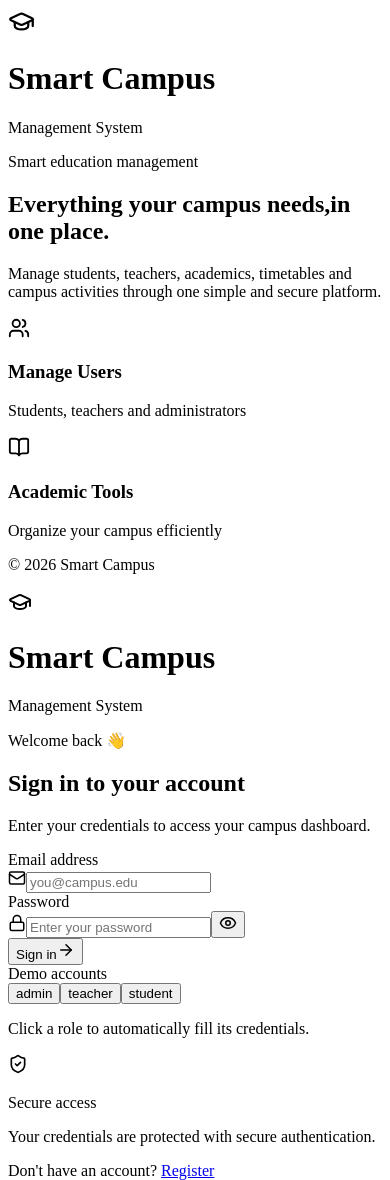
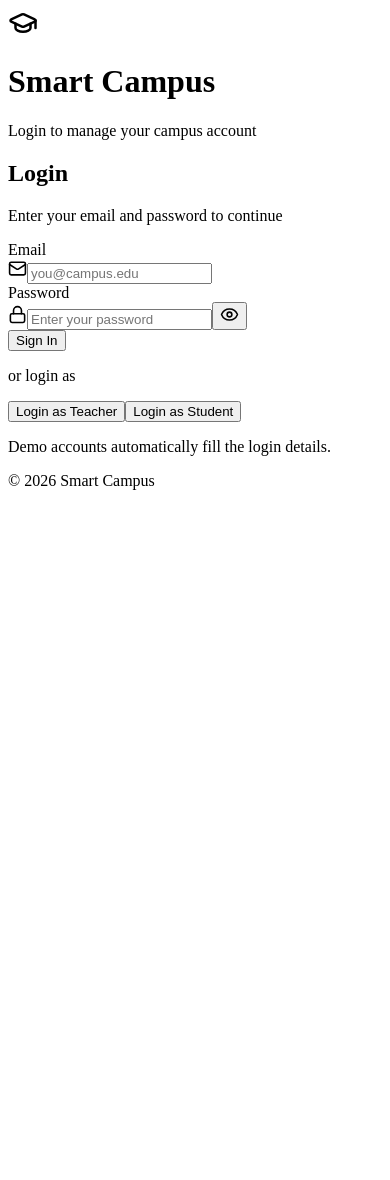
Before and after one commit to prajina8/Smart-School, a React app in the folder frontend/: page /login in a window 390 px wide. After the commit the page ends 852 px from the top, so only its background shows below. Built offline with nearby package versions, Linux system fonts and the light colour scheme; the HTML template or start-up script is replaced by a standard one.

Commit message:
changes in login page

```diff
--- a/frontend/src/pages/Login.jsx
+++ b/frontend/src/pages/Login.jsx
@@ -1,6 +1,5 @@
-
 import { useState } from "react";
-import { Link, useNavigate } from "react-router-dom";
+import { useNavigate } from "react-router-dom";
 import { useAuth } from "../context/AuthContext.jsx";
 import toast from "react-hot-toast";
 import {
@@ -9,10 +8,6 @@ import {
   Lock,
   Eye,
   EyeOff,
-  ArrowRight,
-  ShieldCheck,
-  Users,
-  BookOpen,
 } from "lucide-react";
 
 const Login = () => {
@@ -29,213 +24,86 @@ const Login = () => {
 
   const handleSubmit = async (e) => {
     e.preventDefault();
+
     setLoading(true);
 
     try {
       await login(form.email, form.password);
+
       toast.success("Welcome back!");
       navigate("/");
     } catch (err) {
-      toast.error(err.response?.data?.message || "Login failed");
+      toast.error(
+        err.response?.data?.message || "Invalid email or password"
+      );
     } finally {
       setLoading(false);
     }
   };
 
   const fillDemo = (role) => {
-    const map = {
-      admin: "admin@campus.edu",
-      teacher: "teacher@campus.edu",
-      student: "student1@campus.edu",
+    const demoAccounts = {
+      teacher: {
+        email: "teacher@campus.edu",
+        password: "password123",
+      },
+      student: {
+        email: "student1@campus.edu",
+        password: "password123",
+      },
     };
 
-    setForm({
-      email: map[role],
-      password: "password123",
-    });
+    setForm(demoAccounts[role]);
   };
 
   return (
-    <div className="min-h-screen bg-cream flex items-center justify-center p-4 sm:p-6">
+    <div className="login-page">
 
-      <div className="w-full max-w-6xl overflow-hidden rounded-3xl bg-white shadow-2xl border border-sage/20">
+      <div className="login-container">
 
-        <div className="grid min-h-[650px] lg:grid-cols-2">
+        {/* Logo and Heading */}
+        <div className="login-header">
 
-          {/* =====================================================
-              LEFT SIDE - BRANDING
-          ====================================================== */}
-          <div className="relative hidden overflow-hidden bg-espresso lg:flex">
-
-            {/* Decorative shapes */}
-            <div className="absolute -right-24 -top-24 h-72 w-72 rounded-full bg-terracotta-600/20" />
-            <div className="absolute -bottom-32 -left-20 h-80 w-80 rounded-full bg-sage/10" />
-
-            <div className="relative z-10 flex w-full flex-col justify-between p-12 xl:p-16 text-white">
-
-              {/* Logo */}
-              <div className="flex items-center gap-3">
-
-                <div className="flex h-12 w-12 items-center justify-center rounded-2xl bg-terracotta-600 shadow-lg">
-                  <GraduationCap size={27} />
+          <div className="login-logo">
+            <GraduationCap size={30} />
           </div>
 
-                <div>
-                  <h1 className="text-xl font-bold tracking-tight">
-                    Smart Campus
-                  </h1>
+          <h1>Smart Campus</h1>
 
-                  <p className="text-xs text-white/50">
-                    Management System
-                  </p>
-                </div>
-
-              </div>
-
-              {/* Main content */}
-              <div className="max-w-lg">
-
-                <div className="mb-5 inline-flex items-center gap-2 rounded-full border border-white/10 bg-white/5 px-4 py-2 backdrop-blur">
-
-                  <span className="h-2 w-2 rounded-full bg-sage" />
-
-                  <span className="text-xs font-medium text-white/70">
-                    Smart education management
-                  </span>
-
-                </div>
-
-                <h2 className="text-4xl font-extrabold leading-tight xl:text-5xl">
-                  Everything your campus needs,
-                  <span className="block text-terracotta-500">
-                    in one place.
-                  </span>
-                </h2>
-
-                <p className="mt-6 max-w-md text-sm leading-7 text-white/60">
-                  Manage students, teachers, academics, timetables and
-                  campus activities through one simple and secure platform.
-                </p>
-
-                {/* Feature cards */}
-                <div className="mt-10 grid grid-cols-2 gap-4">
-
-                  <div className="rounded-2xl border border-white/10 bg-white/5 p-5 backdrop-blur">
-                    <Users
-                      size={22}
-                      className="mb-4 text-terracotta-500"
-                    />
-
-                    <h3 className="font-semibold">
-                      Manage Users
-                    </h3>
-
-                    <p className="mt-1 text-xs text-white/45">
-                      Students, teachers and administrators
-                    </p>
-                  </div>
-
-                  <div className="rounded-2xl border border-white/10 bg-white/5 p-5 backdrop-blur">
-                    <BookOpen
-                      size={22}
-                      className="mb-4 text-terracotta-500"
-                    />
-
-                    <h3 className="font-semibold">
-                      Academic Tools
-                    </h3>
-
-                    <p className="mt-1 text-xs text-white/45">
-                      Organize your campus efficiently
-                    </p>
-                  </div>
-
-                </div>
-
-              </div>
-
-              {/* Footer */}
-              <p className="text-xs text-white/35">
-                © {new Date().getFullYear()} Smart Campus
-              </p>
-
-            </div>
-          </div>
-
-
-          {/* =====================================================
-              RIGHT SIDE - LOGIN
-          ====================================================== */}
-          <div className="flex items-center justify-center p-6 sm:p-10 lg:p-14">
-
-            <div className="w-full max-w-md">
-
-              {/* Mobile logo */}
-              <div className="mb-9 flex items-center gap-3 lg:hidden">
-
-                <div className="flex h-11 w-11 items-center justify-center rounded-xl bg-terracotta-600 text-white">
-                  <GraduationCap size={24} />
-                </div>
-
-                <div>
-                  <h1 className="font-bold text-espresso">
-                    Smart Campus
-                  </h1>
-
-                  <p className="text-xs text-sage">
-                    Management System
-                  </p>
-                </div>
-
-              </div>
-
-
-              {/* Heading */}
-              <div className="mb-8">
-
-                <p className="mb-2 text-sm font-semibold text-terracotta-600">
-                  Welcome back 👋
-                </p>
-
-                <h2 className="text-3xl font-extrabold tracking-tight text-espresso">
-                  Sign in to your account
-                </h2>
-
-                <p className="mt-2 text-sm leading-6 text-sage">
-                  Enter your credentials to access your campus dashboard.
+          <p>
+            Login to manage your campus account
           </p>
 
         </div>
 
 
-              {/* Login form */}
-              <form
-                onSubmit={handleSubmit}
-                className="space-y-5"
-              >
+
+        <div className="login-card">
+
+          <h2>Login</h2>
+
+          <p className="login-subtitle">
+            Enter your email and password to continue
+          </p>
+
+
+          <form onSubmit={handleSubmit}>
 
             {/* Email */}
-                <div>
+            <div className="login-field">
 
-                  <label
-                    htmlFor="email"
-                    className="label"
-                  >
-                    Email address
+              <label htmlFor="email">
+                Email
               </label>
 
-                  <div className="relative">
+              <div className="login-input-wrapper">
 
-                    <Mail
-                      size={18}
-                      className="absolute left-3.5 top-1/2 -translate-y-1/2 text-sage"
-                    />
+                <Mail size={19} />
 
                 <input
                   id="email"
                   type="email"
                   required
-                      className="input pl-11"
                   placeholder="you@campus.edu"
                   value={form.email}
                   onChange={(e) =>
@@ -252,27 +120,20 @@ const Login = () => {
 
 
             {/* Password */}
-                <div>
+            <div className="login-field">
 
-                  <label
-                    htmlFor="password"
-                    className="label"
-                  >
+              <label htmlFor="password">
                 Password
               </label>
 
-                  <div className="relative">
+              <div className="login-input-wrapper">
 
-                    <Lock
-                      size={18}
-                      className="absolute left-3.5 top-1/2 -translate-y-1/2 text-sage"
-                    />
+                <Lock size={19} />
 
                 <input
                   id="password"
                   type={showPassword ? "text" : "password"}
                   required
-                      className="input pl-11 pr-11"
                   placeholder="Enter your password"
                   value={form.password}
                   onChange={(e) =>
@@ -285,15 +146,20 @@ const Login = () => {
 
                 <button
                   type="button"
+                  className="password-toggle"
                   onClick={() =>
                     setShowPassword(!showPassword)
                   }
-                      className="absolute right-3.5 top-1/2 -translate-y-1/2 text-sage hover:text-espresso transition"
+                  aria-label={
+                    showPassword
+                      ? "Hide password"
+                      : "Show password"
+                  }
                 >
                   {showPassword ? (
-                        <EyeOff size={18} />
+                    <EyeOff size={19} />
                   ) : (
-                        <Eye size={18} />
+                    <Eye size={19} />
                   )}
                 </button>
 
@@ -302,117 +168,58 @@ const Login = () => {
             </div>
 
 
-                {/* Sign in button */}
+
             <button
               type="submit"
               disabled={loading}
-                  className="group flex w-full items-center justify-center gap-2 rounded-xl bg-terracotta-600 px-5 py-3.5 text-sm font-semibold text-white shadow-lg shadow-terracotta-600/20 transition-all duration-200 hover:-translate-y-0.5 hover:bg-terracotta-700 hover:shadow-xl disabled:cursor-not-allowed disabled:opacity-60"
+              className="login-button"
             >
-
-                  {loading ? (
-                    <>
-                      <span className="h-4 w-4 animate-spin rounded-full border-2 border-white/30 border-t-white" />
-                      Signing in...
-                    </>
-                  ) : (
-                    <>
-                      Sign in
-
-                      <ArrowRight
-                        size={18}
-                        className="transition-transform group-hover:translate-x-1"
-                      />
-                    </>
-                  )}
-
+              {loading ? "Signing in..." : "Sign In"}
             </button>
 
           </form>
 
 
-              {/* Demo accounts */}
-              <div className="mt-7">
 
-                <div className="flex items-center gap-3">
+          <div className="login-divider">
+            <span></span>
+            <p>or login as</p>
+            <span></span>
+          </div>
 
-                  <div className="h-px flex-1 bg-sage/20" />
 
-                  <span className="text-[11px] font-medium uppercase tracking-wider text-sage">
-                    Demo accounts
-                  </span>
 
-                  <div className="h-px flex-1 bg-sage/20" />
+          <div className="demo-buttons">
+
+            <button
+              type="button"
+              onClick={() => fillDemo("teacher")}
+            >
+              Login as Teacher
+            </button>
+
+            <button
+              type="button"
+              onClick={() => fillDemo("student")}
+            >
+              Login as Student
+            </button>
 
           </div>
 
 
-                <div className="mt-4 grid grid-cols-3 gap-2">
 
-                  {["admin", "teacher", "student"].map((role) => (
-
-                    <button
-                      type="button"
-                      key={role}
-                      onClick={() => fillDemo(role)}
-                      className="rounded-xl border border-sage/25 bg-sage/5 px-3 py-2.5 text-xs font-medium capitalize text-espresso transition-all hover:-translate-y-0.5 hover:border-terracotta-500/40 hover:bg-terracotta-500/5"
-                    >
-                      {role}
-                    </button>
-
-                  ))}
-
-                </div>
-
-                <p className="mt-3 text-center text-[11px] text-sage">
-                  Click a role to automatically fill its credentials.
+          <p className="login-info">
+            Demo accounts automatically fill the login details.
           </p>
 
         </div>
 
 
-              {/* Security notice */}
-              <div className="mt-7 flex items-start gap-3 rounded-xl border border-sage/20 bg-sage/5 p-4">
 
-                <ShieldCheck
-                  size={20}
-                  className="mt-0.5 shrink-0 text-sage"
-                />
-
-                <div>
-
-                  <p className="text-xs font-semibold text-espresso">
-                    Secure access
+        <p className="login-footer">
+          © {new Date().getFullYear()} Smart Campus
         </p>
-
-                  <p className="mt-1 text-[11px] leading-5 text-sage">
-                    Your credentials are protected with secure
-                    authentication.
-                  </p>
-
-                </div>
-
-              </div>
-
-
-              {/* Register */}
-              <p className="mt-7 text-center text-sm text-sage">
-
-                Don't have an account?{" "}
-
-                <Link
-                  to="/register"
-                  className="font-semibold text-terracotta-600 hover:text-terracotta-700"
-                >
-                  Register
-                </Link>
-
-              </p>
-
-            </div>
-
-          </div>
-
-        </div>
 
       </div>
 
```
Lines whose indentation alone changed are shown as unchanged.
